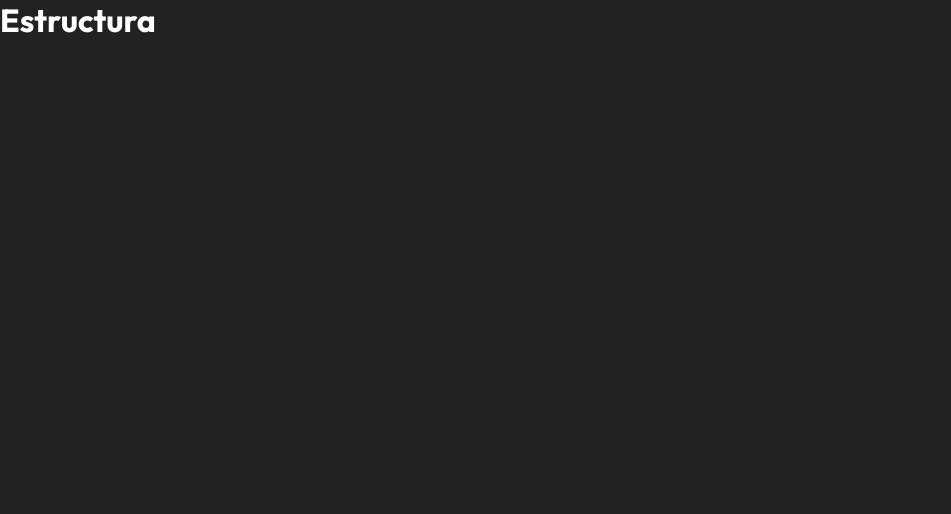
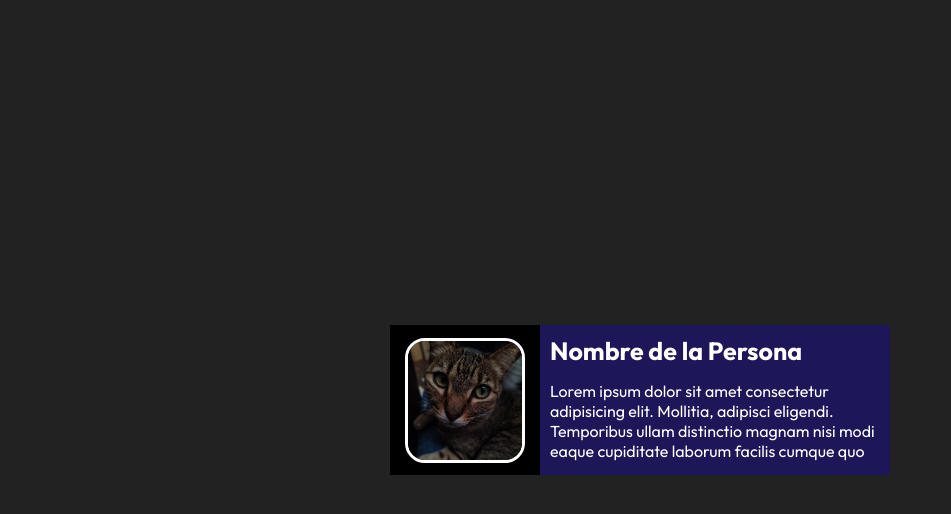
Before and after one commit to alejandroxmk-bot/Componentes-Para-React-Css, a plain HTML site: page index.html in a window 1280 px wide. Shown: the whole page, without its empty margins (0-951 px from the left). Drawn offline with Linux system fonts and the light colour scheme.

Commit message:
Primer boceto del componente

```diff
--- a/index.css
+++ b/index.css
@@ -10,4 +10,41 @@
 body {
   background-color: #222;
   color: #fff;
+  width: 100vw;
+  min-height: 100vh;
+  display: flex;
+  justify-content: center;
+  align-items: center;
 }
+.sd-component {
+  width: 500px;
+  height: 150px;
+  display: flex;
+  background-color: rgb(29, 22, 88);
+}
+.sd-component-imagen {
+  background-color: black;
+  width: 150px;
+  height: 150px;
+  display: flex;
+  justify-content: center;
+  align-items: center;
+}
+.sd-component-imagen img {
+  height: 125px;
+  border-radius: 20px;
+  border: 3px solid #fff;
+}
+.sd-component-parrafos {
+  width: 350px;
+  padding: 10px;
+}
+.sd-component-parrafos h2 {
+  font-size: 25px;
+  height: 35%;
+}
+.sd-component-parrafos p {
+  width: 100%;
+  height: 65%;
+  overflow: hidden;
+}
--- a/index.html
+++ b/index.html
@@ -7,6 +7,19 @@
     <link rel="stylesheet" href="index.css" />
   </head>
   <body>
-    <h1>Estructura</h1>
+    <article class="sd-component">
+      <div class="sd-component-imagen">
+        <img src="./img-component.jpg" alt="imagen de perfil" />
+      </div>
+      <div class="sd-component-parrafos">
+        <h2>Nombre de la Persona</h2>
+        <p>
+          Lorem ipsum dolor sit amet consectetur adipisicing elit. Mollitia,
+          adipisci eligendi. Temporibus ullam distinctio magnam nisi modi eaque
+          cupiditate laborum facilis cumque quo architecto provident, enim
+          tenetur, maiores culpa eveniet?
+        </p>
+      </div>
+    </article>
   </body>
 </html>
```
Also changed, not shown: img-component.jpg (added).
